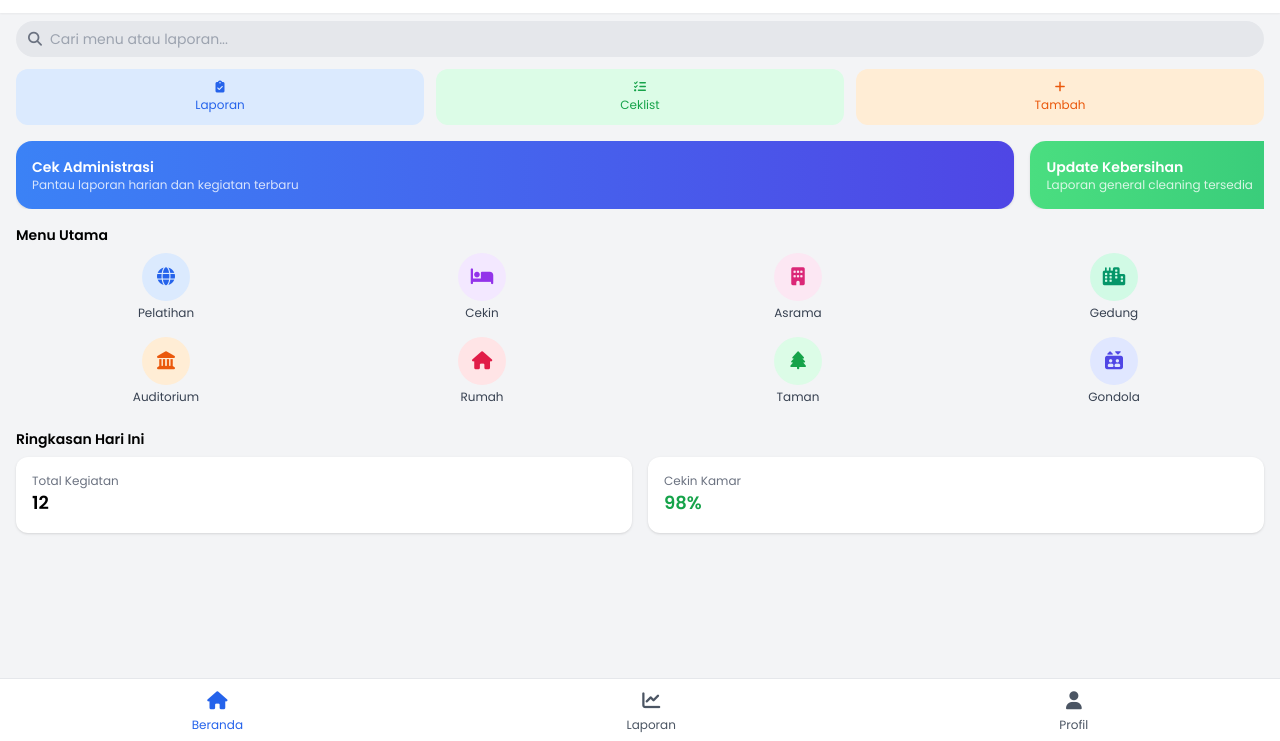
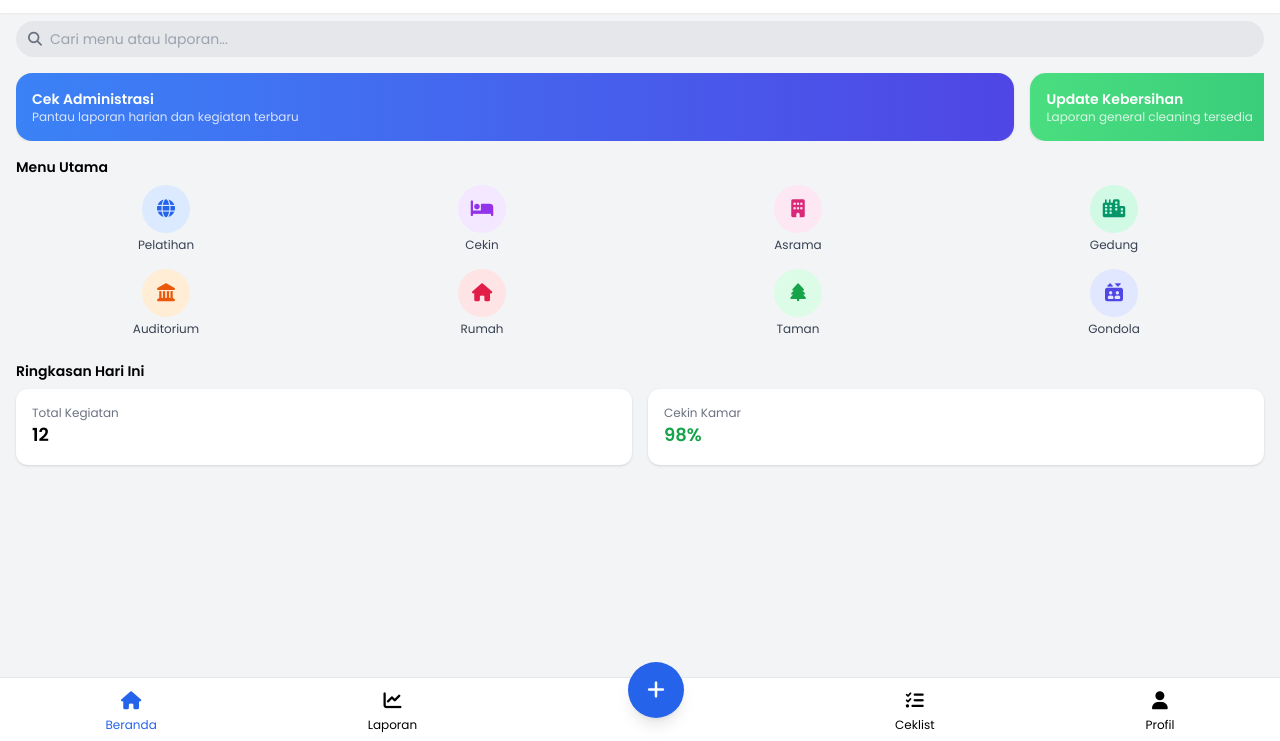
Before and after one commit to viyatadhika/pakrt, a plain HTML site: page index.html in a window 1280 px wide. Shown: the part 59-800 px from the top of the page. Drawn offline with nearby package versions, Linux system fonts and the light colour scheme.

Commit message:
Update index.html

```diff
--- a/index.html
+++ b/index.html
@@ -3,7 +3,7 @@
 <head>
   <meta charset="UTF-8" />
   <meta name="viewport" content="width=device-width, initial-scale=1.0" />
-  <title>PAK RT Super Apps</title>
+  <title>BSDK Super Apps</title>
   <script src="https://cdn.tailwindcss.com"></script>
   <link rel="stylesheet" href="https://cdnjs.cloudflare.com/ajax/libs/font-awesome/6.5.0/css/all.min.css" crossorigin="anonymous" />
   <link href="https://fonts.googleapis.com/css2?family=Poppins:wght@400;600&display=swap" rel="stylesheet">
@@ -32,28 +32,12 @@
   </header>
 
   <!-- SEARCH + ACTION -->
-<div class="px-4 mt-2">
-  <div class="flex items-center bg-gray-200 rounded-full px-3 py-2">
-    <i class="fa-solid fa-magnifying-glass text-gray-500 text-sm mr-2"></i>
-    <input type="text" placeholder="Cari menu atau laporan..." class="bg-transparent w-full text-sm focus:outline-none">
+  <div class="px-4 mt-2">
+    <div class="flex items-center bg-gray-200 rounded-full px-3 py-2">
+      <i class="fa-solid fa-magnifying-glass text-gray-500 text-sm mr-2"></i>
+      <input type="text" placeholder="Cari menu atau laporan..." class="bg-transparent w-full text-sm focus:outline-none">
+    </div>
   </div>
-  <!-- Quick Action Buttons -->
-  <div class="grid grid-cols-3 gap-3 mt-3">
-    <button class="flex flex-col items-center justify-center bg-blue-100 text-blue-600 rounded-xl py-3 text-xs font-medium">
-      <i class="fa-solid fa-clipboard-check mb-1"></i>
-      Laporan
-    </button>
-    <button class="flex flex-col items-center justify-center bg-green-100 text-green-600 rounded-xl py-3 text-xs font-medium">
-      <i class="fa-solid fa-list-check mb-1"></i>
-      Ceklist
-    </button>
-    <button class="flex flex-col items-center justify-center bg-orange-100 text-orange-600 rounded-xl py-3 text-xs font-medium">
-      <i class="fa-solid fa-plus mb-1"></i>
-      Tambah
-    </button>
-  </div>
-</div>
-
 
   <!-- BANNER PROMO / INFO -->
   <div class="mt-4 px-4">
@@ -70,7 +54,7 @@
   </div>
 
   <!-- MENU GRID -->
-  <main class="flex-1 p-4">
+  <main class="flex-1 p-4 pb-24">
     <h2 class="text-sm font-semibold mb-2">Menu Utama</h2>
     <div class="grid grid-cols-4 gap-4">
       <a href="#" class="flex flex-col items-center text-gray-700 text-xs">
@@ -138,18 +122,30 @@
   </main>
 
   <!-- BOTTOM NAV -->
-  <nav class="bg-white border-t flex justify-around py-2 text-xs text-gray-600">
+  <nav class="fixed bottom-0 left-0 right-0 bg-white border-t flex justify-around items-center h-16 shadow-lg">
     <a href="#" class="flex flex-col items-center text-blue-600">
       <i class="fa-solid fa-home text-lg mb-0.5"></i>
-      <span>Beranda</span>
+      <span class="text-xs">Beranda</span>
     </a>
     <a href="#" class="flex flex-col items-center hover:text-blue-600">
       <i class="fa-solid fa-chart-line text-lg mb-0.5"></i>
-      <span>Laporan</span>
+      <span class="text-xs">Laporan</span>
+    </a>
+
+    <!-- FAB Tengah -->
+    <div class="relative -mt-10">
+      <button class="w-14 h-14 bg-blue-600 text-white rounded-full flex items-center justify-center shadow-lg">
+        <i class="fa-solid fa-plus text-xl"></i>
+      </button>
+    </div>
+
+    <a href="#" class="flex flex-col items-center hover:text-blue-600">
+      <i class="fa-solid fa-list-check text-lg mb-0.5"></i>
+      <span class="text-xs">Ceklist</span>
     </a>
     <a href="#" class="flex flex-col items-center hover:text-blue-600">
       <i class="fa-solid fa-user text-lg mb-0.5"></i>
-      <span>Profil</span>
+      <span class="text-xs">Profil</span>
     </a>
   </nav>
 
```
